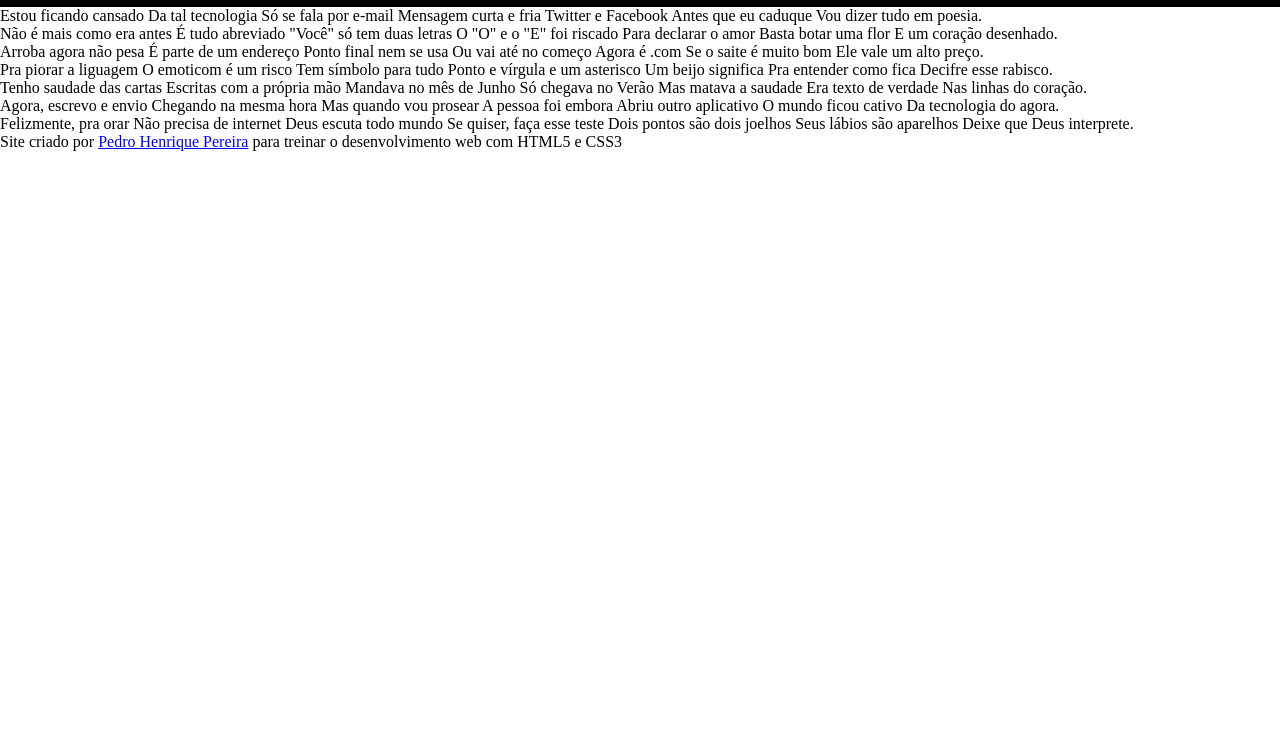
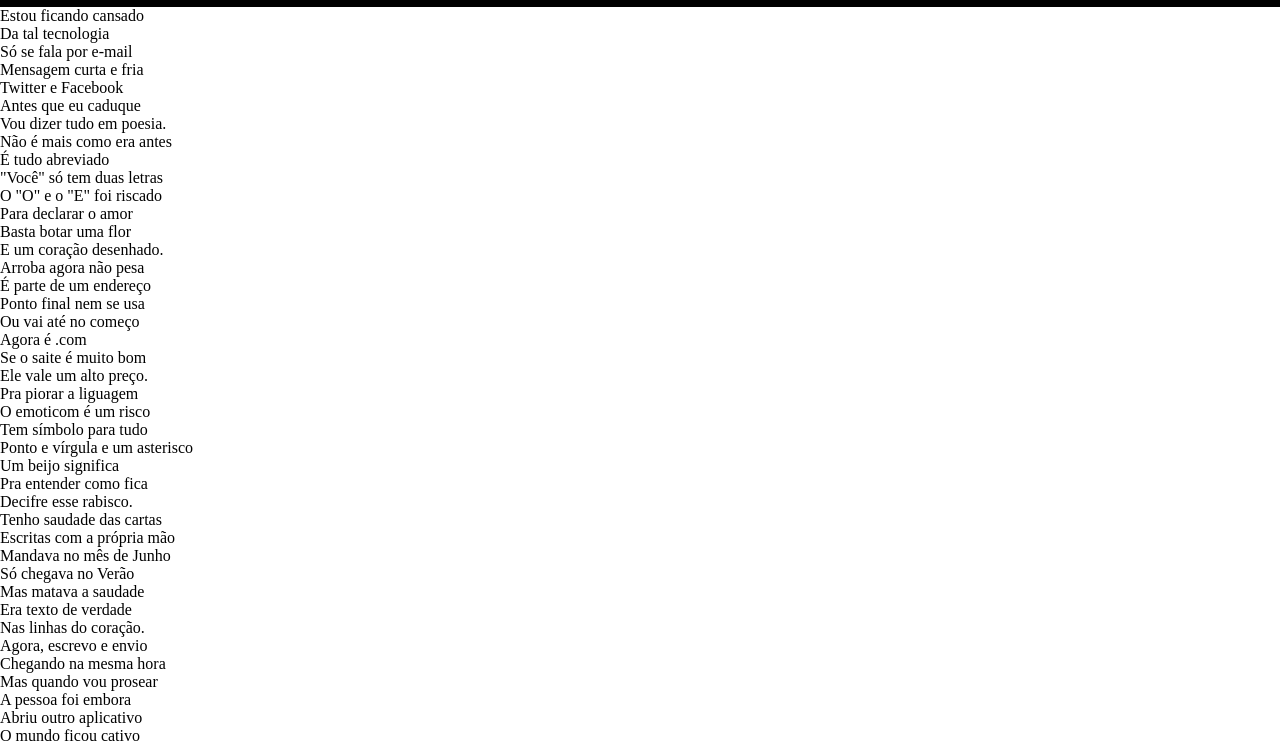
Before and after one commit to pedrohebp/html-css, a plain HTML site: page Desafios/d012/index.html in a window 1280 px wide. Shown: the part 67-810 px from the top of the page. Drawn offline with Linux system fonts and the light colour scheme.

Commit message:
organizando o html

```diff
--- a/Desafios/d012/index.html
+++ b/Desafios/d012/index.html
@@ -1,5 +1,5 @@
 <!DOCTYPE html>
-<html lang="en">
+<html lang="pt-br">
 <head>
     <meta charset="UTF-8">
     <meta name="viewport" content="width=device-width, initial-scale=1.0">
@@ -13,69 +13,88 @@
     </header>
     <main>
         <article>
+            <section>
                 <p>
-                Estou ficando cansado
-                Da tal tecnologia
-                Só se fala por e-mail
-                Mensagem curta e fria
-                Twitter e Facebook
-                Antes que eu caduque
+                    Estou ficando cansado <br>
+                    Da tal tecnologia <br>
+                    Só se fala por e-mail <br>
+                    Mensagem curta e fria <br>
+                    Twitter e Facebook <br>
+                    Antes que eu caduque <br>
                     Vou dizer tudo em poesia.
                 </p>
+            </section>
+
+
+            <section>
                     <p>
-                Não é mais como era antes
-                É tudo abreviado
-                "Você" só tem duas letras
-                O "O" e o "E" foi riscado
-                Para declarar o amor
-                Basta botar uma flor
+                        Não é mais como era antes <br>
+                        É tudo abreviado <br>
+                        "Você" só tem duas letras <br>
+                        O "O" e o "E" foi riscado <br>
+                        Para declarar o amor <br>
+                        Basta botar uma flor <br>
                         E um coração desenhado.
                     </p>
+            </section>
+
+
+                <section>
                     <p>
-                Arroba agora não pesa
-                É parte de um endereço
-                Ponto final nem se usa
-                Ou vai até no começo
-                Agora é .com
-                Se o saite é muito bom
-                Ele vale um alto preço.
+                        Arroba agora não pesa <br>
+                        É parte de um endereço <br>
+                        Ponto final nem se usa <br>
+                        Ou vai até no começo <br>
+                        Agora é .com <br>
+                        Se o saite é muito bom <br>
+                        Ele vale um alto preço. <br>
                     </p>
                     <p>
-                Pra piorar a liguagem
-                O emoticom é um risco
-                Tem símbolo para tudo
-                Ponto e vírgula e um asterisco
-                Um beijo significa
-                Pra entender como fica
+                        Pra piorar a liguagem <br>
+                        O emoticom é um risco <br>
+                        Tem símbolo para tudo <br>
+                        Ponto e vírgula e um asterisco <br>
+                        Um beijo significa <br>
+                        Pra entender como fica <br>
                         Decifre esse rabisco.
                     </p>
+                </section>
+
+
+                <section>
                     <p>
-                Tenho saudade das cartas
-                Escritas com a própria mão
-                Mandava no mês de Junho
-                Só chegava no Verão
-                Mas matava a saudade
-                Era texto de verdade
+                        Tenho saudade das cartas <br>
+                        Escritas com a própria mão <br>
+                        Mandava no mês de Junho <br>
+                        Só chegava no Verão <br>
+                        Mas matava a saudade <br>
+                        Era texto de verdade <br>
                         Nas linhas do coração.
                     </p>
+                </section>
+
+
+                <section>
                     <p>
-                Agora, escrevo e envio
-                Chegando na mesma hora
-                Mas quando vou prosear
-                A pessoa foi embora
-                Abriu outro aplicativo
-                O mundo ficou cativo
-                Da tecnologia do agora.
+                        Agora, escrevo e envio <br>
+                        Chegando na mesma hora <br>
+                        Mas quando vou prosear <br>
+                        A pessoa foi embora <br>
+                        Abriu outro aplicativo <br>
+                        O mundo ficou cativo <br>
+                        Da tecnologia do agora. <br>
                     </p>
                     <p>
-                Felizmente, pra orar
-                Não precisa de internet
-                Deus escuta todo mundo
-                Se quiser, faça esse teste
-                Dois pontos são dois joelhos
-                Seus lábios são aparelhos
+                        Felizmente, pra orar <br>
+                        Não precisa de internet <br>
+                        Deus escuta todo mundo <br>
+                        Se quiser, faça esse teste <br>
+                        Dois pontos são dois joelhos <br>
+                        Seus lábios são aparelhos <br>
                         Deixe que Deus interprete.
                     </p>
+                </section>
+
         </article>
 
     </main>
```
Lines whose indentation alone changed are shown as unchanged.
